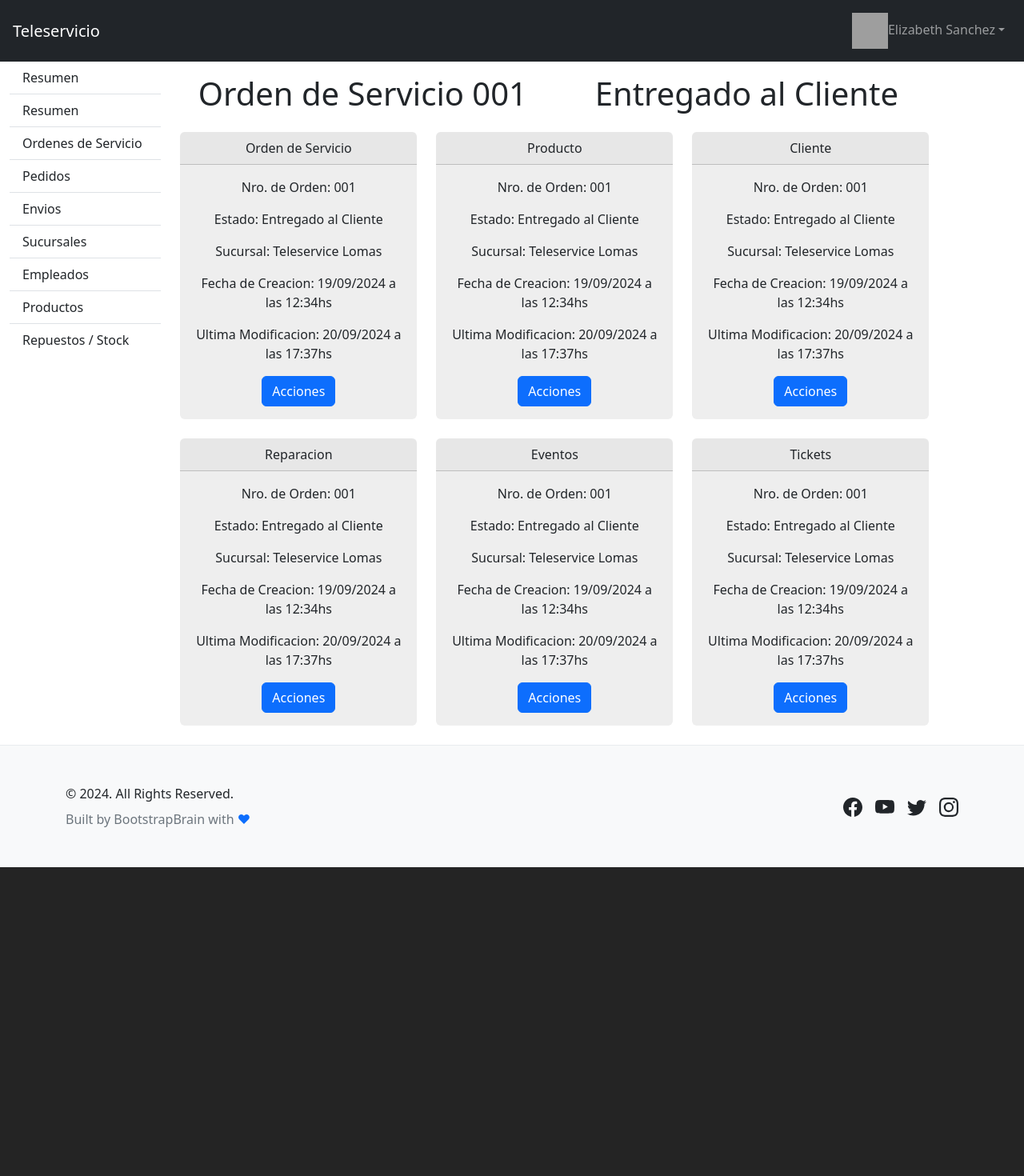
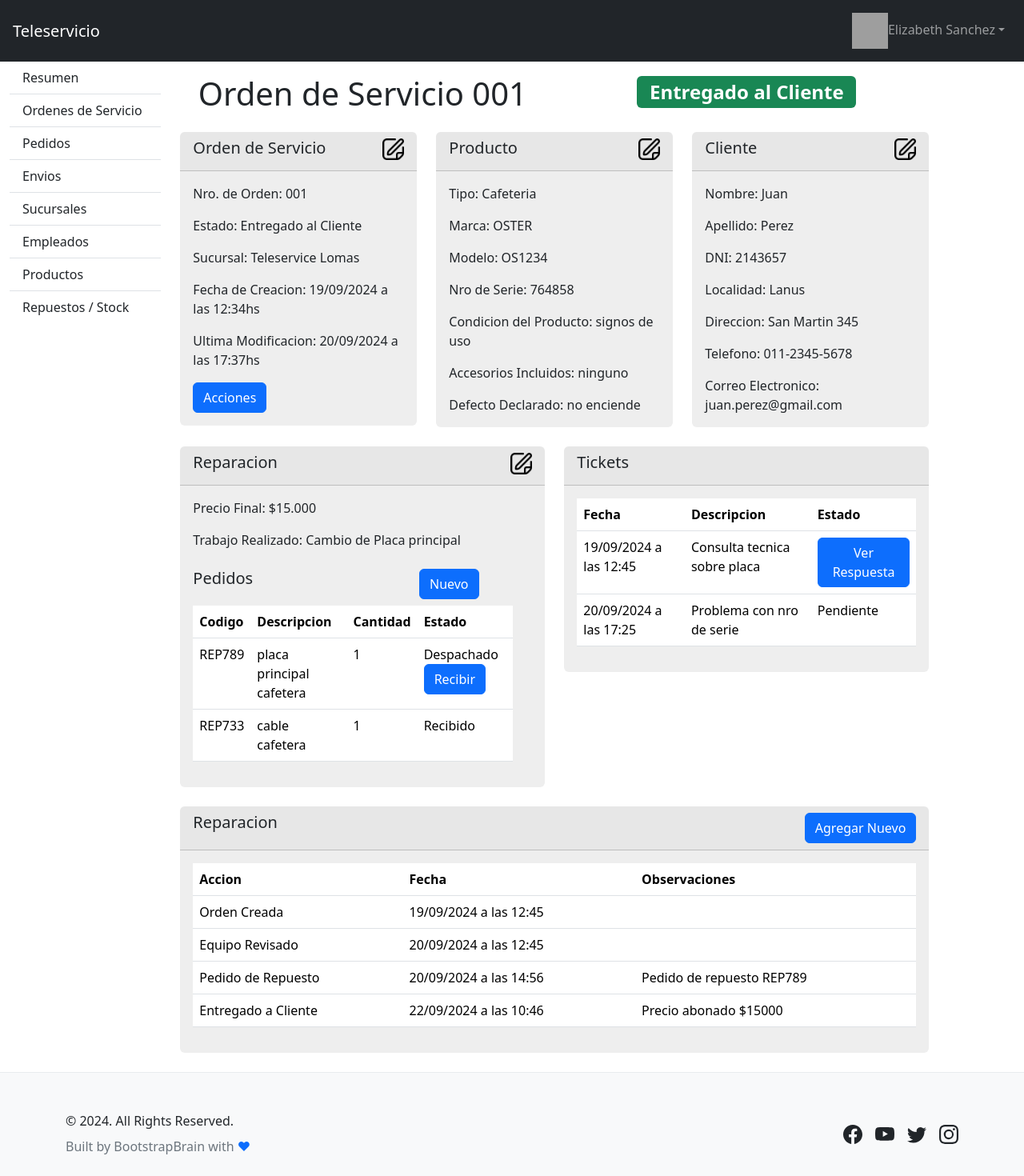
Before and after one commit to IJSagnella/ReactTP, a React (Vite) app in the folder tp-react/: page /empleado/ordenes/1 in a window 1280 px wide. Shown: the top 1470 px of the page at 80% size. Before the commit the page ends 1084 px from the top, so only its background shows below. Built offline with nearby package versions, Linux system fonts and the light colour scheme; grey boxes are pictures that could not be loaded.

Commit message:
ordenes maquetado

```diff
--- a/tp-react/src/components/CardOrden.jsx
+++ b/tp-react/src/components/CardOrden.jsx
@@ -15,7 +15,7 @@ export const CardOrden = ({ numero, estado, producto, sucursal, cliente, creacio
                             { numero }
                             </div>
                             <div className='mb-0 font-weight-bold text-gray-800'>
-                            { estado }
+                                <span className="badge text-bg-success">{ estado }</span>
                             </div>
                         </div>
                         <div className="col">
--- a/tp-react/src/components/Menu.jsx
+++ b/tp-react/src/components/Menu.jsx
@@ -4,7 +4,6 @@ export const Menu = () => {
 
     return(
         <div className="list-group list-group-flush">
-            <a className='list-group-item list-group-item-action text-start' href="/admin">Resumen</a>
             <a className='list-group-item list-group-item-action text-start' href="/empleado">Resumen</a>
             <a className='list-group-item list-group-item-action text-start' href="/empleado/ordenes">Ordenes de Servicio</a>
             <a className='list-group-item list-group-item-action text-start' href="/empleado/pedidos">Pedidos</a>
--- /dev/null
+++ b/tp-react/src/css/OrdenInfo.css
@@ -0,0 +1,8 @@
+.card {
+    text-align: start;
+}
+
+.icono {
+    max-width: 1.7rem;
+    max-height: 1.7rem;
+}
--- a/tp-react/src/pages/empleado/OrdenInfo.jsx
+++ b/tp-react/src/pages/empleado/OrdenInfo.jsx
@@ -1,4 +1,4 @@
-import '../../css/Admin.css';
+import '../../css/OrdenInfo.css';
 import { Menu } from '../../components/Menu';
 import { CardOrden } from '../../components/CardOrden';
 import ordenes from '../../DB/ordenes.json';
@@ -19,14 +19,15 @@ export const OrdenInfo = () => {
                             <h1>Orden de Servicio 001</h1>
                         </div>
                         <div className="col">
-                            <h1>Entregado al Cliente</h1>
+                            <h2><span className="badge text-bg-success">Entregado al Cliente</span></h2>
                         </div>
                     </div>
                     <div className="row">
-                        <div className="col-4 mb-4">
+                        <div className="col-md-4 mb-4">
                             <div className="card">
-                                <div className="card-header">
-                                    Orden de Servicio
+                                <div className="card-header d-flex justify-content-between">
+                                    <h5>Orden de Servicio</h5>
+                                    <img className="icono" src={ `../../public/icons/editar.png` } alt="" />
                                 </div>
                                 <div className="card-body">
                                     <p className="card-text">Nro. de Orden: 001</p>
@@ -38,80 +39,160 @@ export const OrdenInfo = () => {
                                 </div>
                             </div>
                         </div>
-                        <div className="col-4 mb-4">
+                        <div className="col-md-4 mb-4">
                             <div className="card">
-                                <div className="card-header">
-                                    Producto
+                                <div className="card-header d-flex justify-content-between">
+                                    <h5>Producto</h5>
+                                    <img className="icono" src={ `../../public/icons/editar.png` } alt="" />
                                 </div>
                                 <div className="card-body">
-                                    <p className="card-text">Nro. de Orden: 001</p>
-                                    <p className="card-text">Estado: Entregado al Cliente</p>
-                                    <p className="card-text">Sucursal: Teleservice Lomas</p>
-                                    <p className="card-text">Fecha de Creacion: 19/09/2024 a las 12:34hs</p>
-                                    <p className="card-text">Ultima Modificacion: 20/09/2024 a las 17:37hs</p>
-                                    <a href="#" className="btn btn-primary">Acciones</a>
+                                    <p className="card-text">Tipo: Cafeteria</p>
+                                    <p className="card-text">Marca: OSTER</p>
+                                    <p className="card-text">Modelo: OS1234</p>
+                                    <p className="card-text">Nro de Serie: 764858</p>
+                                    <p className="card-text">Condicion del Producto: signos de uso</p>
+                                    <p className="card-text">Accesorios Incluidos: ninguno</p>
+                                    <p className="card-text">Defecto Declarado: no enciende</p>
                                 </div>
                             </div>
                         </div>
-                        <div className="col-4 mb-4">
+                        <div className="col-md-4 mb-4">
                             <div className="card">
-                                <div className="card-header">
-                                    Cliente
+                                <div className="card-header d-flex justify-content-between">
+                                    <h5>Cliente</h5>
+                                    <img className="icono" src={ `../../public/icons/editar.png` } alt="" />
                                 </div>
                                 <div className="card-body">
-                                    <p className="card-text">Nro. de Orden: 001</p>
-                                    <p className="card-text">Estado: Entregado al Cliente</p>
-                                    <p className="card-text">Sucursal: Teleservice Lomas</p>
-                                    <p className="card-text">Fecha de Creacion: 19/09/2024 a las 12:34hs</p>
-                                    <p className="card-text">Ultima Modificacion: 20/09/2024 a las 17:37hs</p>
-                                    <a href="#" className="btn btn-primary">Acciones</a>
+                                    <p className="card-text">Nombre: Juan</p>
+                                    <p className="card-text">Apellido: Perez</p>
+                                    <p className="card-text">DNI: 2143657</p>
+                                    <p className="card-text">Localidad: Lanus</p>
+                                    <p className="card-text">Direccion: San Martin 345</p>
+                                    <p className="card-text">Telefono: 011-2345-5678</p>
+                                    <p className="card-text">Correo Electronico: juan.perez@gmail.com</p>
                                 </div>
                             </div>
                         </div>
                     </div>
                     <div className="row">
-                        <div className="col-4 mb-4">
+                        <div className="col-md-6 mb-4">
                             <div className="card">
-                                <div className="card-header">
-                                    Reparacion
+                                <div className="card-header d-flex justify-content-between">
+                                    <h5>Reparacion</h5>
+                                    <img className="icono" src={ `../../public/icons/editar.png` } alt="" />
                                 </div>
                                 <div className="card-body">
-                                    <p className="card-text">Nro. de Orden: 001</p>
-                                    <p className="card-text">Estado: Entregado al Cliente</p>
-                                    <p className="card-text">Sucursal: Teleservice Lomas</p>
-                                    <p className="card-text">Fecha de Creacion: 19/09/2024 a las 12:34hs</p>
-                                    <p className="card-text">Ultima Modificacion: 20/09/2024 a las 17:37hs</p>
-                                    <a href="#" className="btn btn-primary">Acciones</a>
+                                    <div className="row">
+                                        <div className="col">
+                                            <p className="card-text">Precio Final: $15.000</p>
+                                            <p className="card-text">Trabajo Realizado: Cambio de Placa principal</p>
+                                        </div>
+                                            <div className="row mt-4 mb-2">
+                                                <div className="col-8"><h5>Pedidos</h5></div>
+                                                <div className="col"><a href="#" className="btn btn-primary">Nuevo</a></div>
+                                            </div>
+                                            <div className="row">
+                                                <div className="col">
+                                                    <table className="table table-hover">
+                                                        <thead>
+                                                            <tr>
+                                                                <th scope="col">Codigo</th>
+                                                                <th scope="col">Descripcion</th>
+                                                                <th scope="col">Cantidad</th>
+                                                                <th scope="col">Estado</th>
+                                                            </tr>
+                                                        </thead>
+                                                        <tbody>
+                                                            <tr>
+                                                                <td>REP789</td>
+                                                                <td>placa principal cafetera</td>
+                                                                <td>1</td>
+                                                                <td>Despachado<a href="#" className="btn btn-primary">Recibir</a></td>
+                                                            </tr>
+                                                            <tr>
+                                                                <td>REP733</td>
+                                                                <td>cable cafetera</td>
+                                                                <td>1</td>
+                                                                <td>Recibido</td>
+                                                            </tr>
+                                                        </tbody>
+                                                    </table>
+                                                </div>
+                                            </div>
+                                    </div>
                                 </div>
                             </div>
                         </div>
-                        <div className="col-4 mb-4">
+                        <div className="col-md-6 mb-4">
                             <div className="card">
-                                <div className="card-header">
-                                    Eventos
+                                <div className="card-header d-flex justify-content-between">
+                                    <h5>Tickets</h5>
                                 </div>
                                 <div className="card-body">
-                                    <p className="card-text">Nro. de Orden: 001</p>
-                                    <p className="card-text">Estado: Entregado al Cliente</p>
-                                    <p className="card-text">Sucursal: Teleservice Lomas</p>
-                                    <p className="card-text">Fecha de Creacion: 19/09/2024 a las 12:34hs</p>
-                                    <p className="card-text">Ultima Modificacion: 20/09/2024 a las 17:37hs</p>
-                                    <a href="#" className="btn btn-primary">Acciones</a>
+                                    <table className="table table-hover">
+                                        <thead>
+                                            <tr>
+                                                <th scope="col">Fecha</th>
+                                                <th scope="col">Descripcion</th>
+                                                <th scope="col">Estado</th>
+                                            </tr>
+                                        </thead>
+                                        <tbody>
+                                            <tr>
+                                                <td>19/09/2024 a las 12:45</td>
+                                                <td>Consulta tecnica sobre placa</td>
+                                                <td><a href="#" className="btn btn-primary">Ver Respuesta</a></td>
+                                            </tr>
+                                            <tr>
+                                                <td>20/09/2024 a las 17:25</td>
+                                                <td>Problema con nro de serie</td>
+                                                <td>Pendiente</td>
+                                            </tr>
+                                        </tbody>
+                                    </table>
                                 </div>
                             </div>
                         </div>
-                        <div className="col-4 mb-4">
-                            <div className="card">
-                                <div className="card-header">
-                                    Tickets
+                    </div>
+                    <div className="row mb-4">
+                        <div className="col">
+                        <div className="card">
+                                <div className="card-header d-flex justify-content-between">
+                                    <h5>Reparacion</h5>
+                                    <a href="#" className="btn btn-primary">Agregar Nuevo</a>
                                 </div>
                                 <div className="card-body">
-                                    <p className="card-text">Nro. de Orden: 001</p>
-                                    <p className="card-text">Estado: Entregado al Cliente</p>
-                                    <p className="card-text">Sucursal: Teleservice Lomas</p>
-                                    <p className="card-text">Fecha de Creacion: 19/09/2024 a las 12:34hs</p>
-                                    <p className="card-text">Ultima Modificacion: 20/09/2024 a las 17:37hs</p>
-                                    <a href="#" className="btn btn-primary">Acciones</a>
+                                    <table className="table table-hover">
+                                        <thead>
+                                            <tr>
+                                                <th scope="col">Accion</th>
+                                                <th scope="col">Fecha</th>
+                                                <th scope="col">Observaciones</th>
+                                            </tr>
+                                        </thead>
+                                        <tbody>
+                                            <tr>
+                                                <td>Orden Creada</td>
+                                                <td>19/09/2024 a las 12:45</td>
+                                                <td></td>
+                                            </tr>
+                                            <tr>
+                                                <td>Equipo Revisado</td>
+                                                <td>20/09/2024 a las 12:45</td>
+                                                <td></td>
+                                            </tr>
+                                            <tr>
+                                                <td>Pedido de Repuesto</td>
+                                                <td>20/09/2024 a las 14:56</td>
+                                                <td>Pedido de repuesto REP789</td>
+                                            </tr>
+                                            <tr>
+                                                <td>Entregado a Cliente</td>
+                                                <td>22/09/2024 a las 10:46</td>
+                                                <td>Precio abonado $15000</td>
+                                            </tr>
+                                        </tbody>
+                                    </table>
                                 </div>
                             </div>
                         </div>
```
